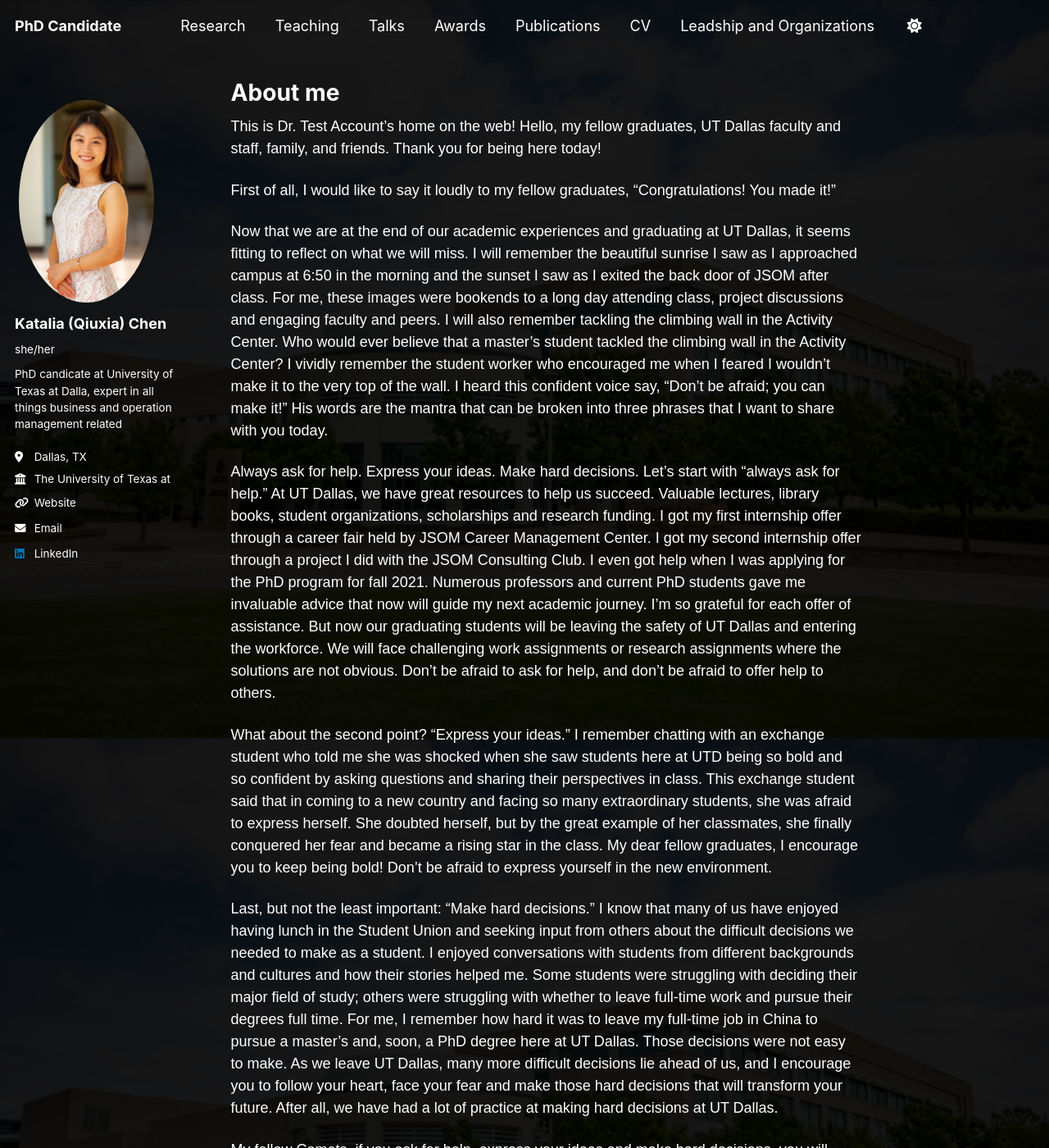
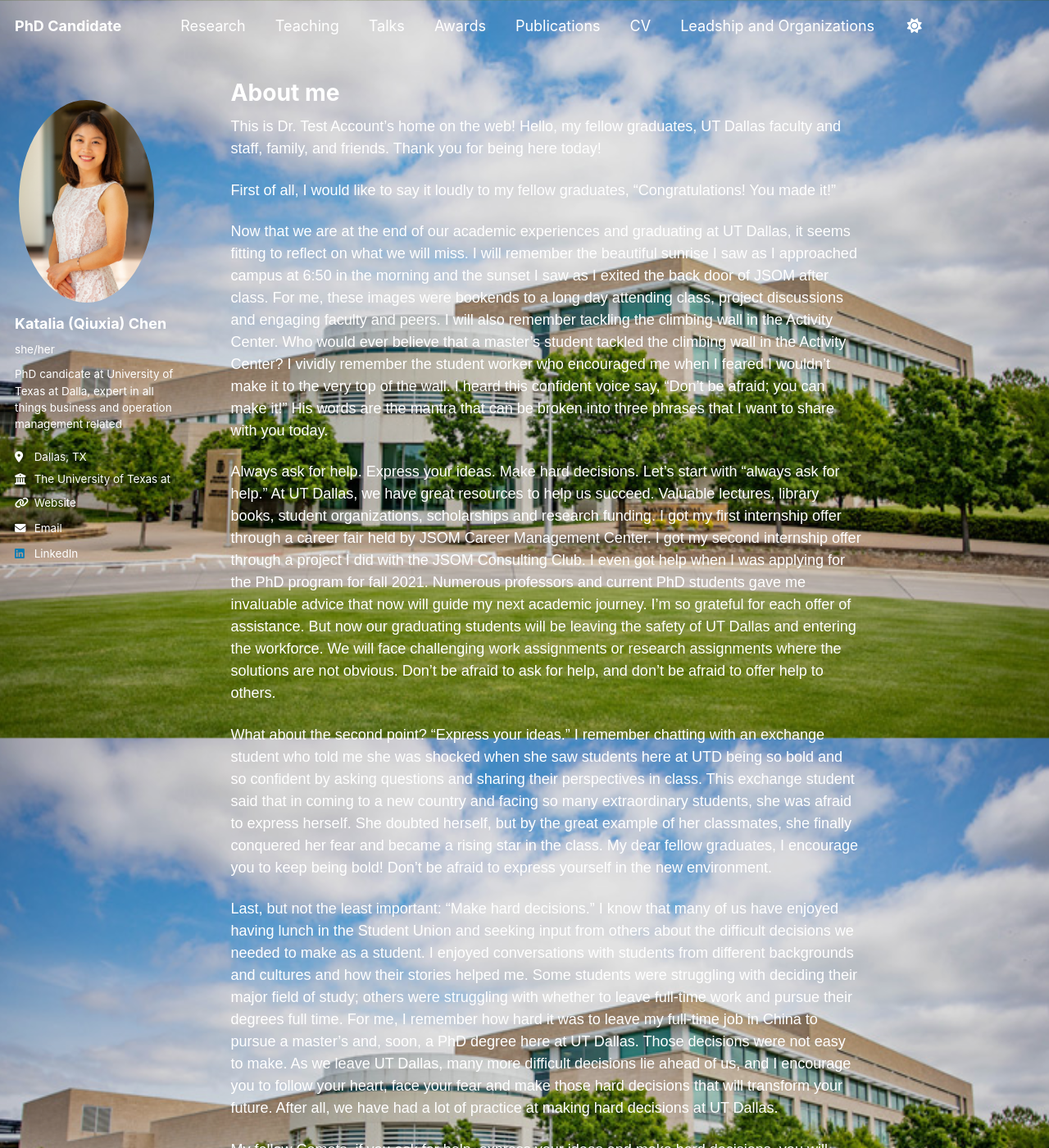
Before and after one commit to qxc2/Katalia_Qiuxia_Chen_v1, a Jekyll site: the page built from _pages/about.md, in a window 1280 px wide and 1400 px high. Shown: the whole window at 82% size. Built offline with Jekyll 4.4.1, drawn with Linux system fonts in a browser that asks for light colours.

Commit message:
Update main.scss

```diff
--- a/assets/css/main.scss
+++ b/assets/css/main.scss
@@ -49,6 +49,6 @@ body::before {
   left: 0;
   width: 100%;
   height: 100%;
-  background: rgba(0, 0, 0, 0.9); // Dark overlay for contrast
+  background: rgba(0, 0, 0, 0.1); // Dark overlay for contrast
   z-index: -1;
 }
```
